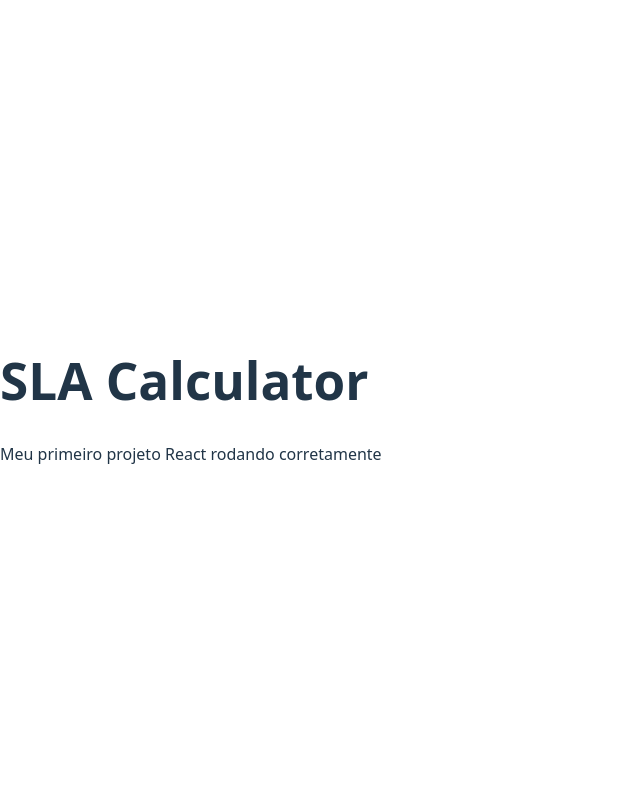
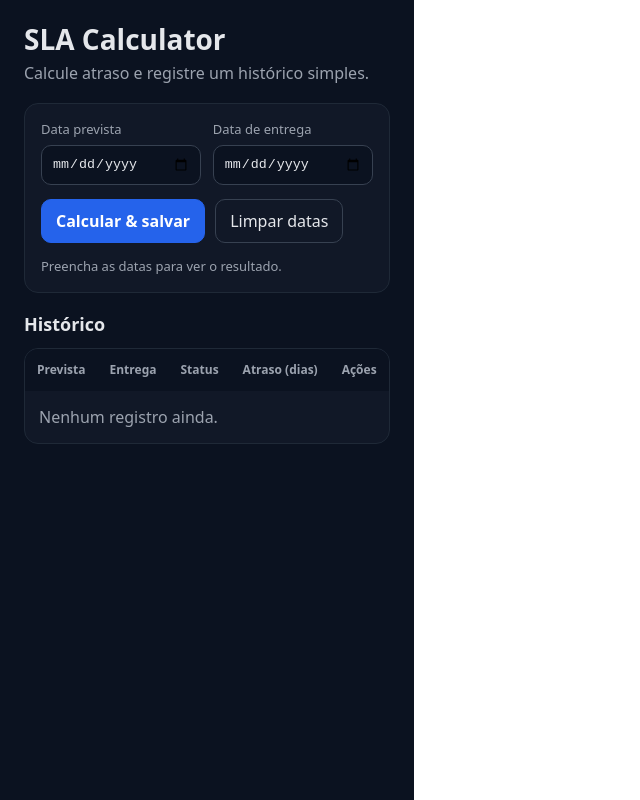
Before and after one commit to giovane-geromini/sla-calculator, a React (Vite) app: page / in a window 1280 px wide. Shown: the whole page, without its empty margins (0-640 px from the left). Built offline with nearby package versions, Linux system fonts and the light colour scheme.

Commit message:
Layout do mini app: inputs, resultado e histórico

```diff
--- a/src/App.jsx
+++ b/src/App.jsx
@@ -1,10 +1,265 @@
-function App() {
-  return (
-    <div>
-      <h1>SLA Calculator</h1>
-      <p>Meu primeiro projeto React rodando corretamente</p>
-    </div>
-  )
+import { useMemo, useState } from "react";
+
+function diffDays(dateA, dateB) {
+  const a = new Date(dateA);
+  const b = new Date(dateB);
+  // zera horas pra não dar diferença por fuso/horário
+  a.setHours(0, 0, 0, 0);
+  b.setHours(0, 0, 0, 0);
+  const ms = b - a;
+  return Math.round(ms / (1000 * 60 * 60 * 24));
 }
 
-export default App
+export default function App() {
+  const [prevista, setPrevista] = useState("");
+  const [entrega, setEntrega] = useState("");
+  const [historico, setHistorico] = useState([]);
+
+  const resultado = useMemo(() => {
+    if (!prevista || !entrega) return null;
+    const atraso = diffDays(prevista, entrega);
+    const status = atraso > 0 ? "Atrasado" : "No prazo";
+    return { atraso, status };
+  }, [prevista, entrega]);
+
+  function onCalcular() {
+    if (!prevista || !entrega) {
+      alert("Preencha as duas datas.");
+      return;
+    }
+    const atraso = diffDays(prevista, entrega);
+    const status = atraso > 0 ? "Atrasado" : "No prazo";
+
+    setHistorico((old) => [
+      {
+        id: crypto.randomUUID(),
+        prevista,
+        entrega,
+        status,
+        atraso: Math.max(0, atraso),
+        criadoEm: new Date().toISOString(),
+      },
+      ...old,
+    ]);
+  }
+
+  function onLimpar() {
+    setPrevista("");
+    setEntrega("");
+  }
+
+  function onRemover(id) {
+    setHistorico((old) => old.filter((x) => x.id !== id));
+  }
+
+  function badgeColor(status) {
+    return status === "Atrasado"
+      ? { background: "#FEE2E2", color: "#991B1B" }
+      : { background: "#DCFCE7", color: "#166534" };
+  }
+
+  return (
+    <div style={{ minHeight: "100vh", background: "#0B1220", color: "#E5E7EB" }}>
+      <div style={{ maxWidth: 980, margin: "0 auto", padding: 24 }}>
+        <header style={{ marginBottom: 18 }}>
+          <h1 style={{ margin: 0, fontSize: 28 }}>SLA Calculator</h1>
+          <p style={{ margin: "6px 0 0", color: "#9CA3AF" }}>
+            Calcule atraso e registre um histórico simples.
+          </p>
+        </header>
+
+        {/* Card do formulário */}
+        <section
+          style={{
+            background: "#111827",
+            border: "1px solid #1F2937",
+            borderRadius: 14,
+            padding: 16,
+          }}
+        >
+          <div
+            style={{
+              display: "grid",
+              gridTemplateColumns: "1fr 1fr",
+              gap: 12,
+            }}
+          >
+            <label style={{ display: "grid", gap: 6 }}>
+              <span style={{ fontSize: 13, color: "#9CA3AF" }}>Data prevista</span>
+              <input
+                type="date"
+                value={prevista}
+                onChange={(e) => setPrevista(e.target.value)}
+                style={{
+                  padding: 10,
+                  borderRadius: 10,
+                  border: "1px solid #374151",
+                  background: "#0B1220",
+                  color: "#E5E7EB",
+                }}
+              />
+            </label>
+
+            <label style={{ display: "grid", gap: 6 }}>
+              <span style={{ fontSize: 13, color: "#9CA3AF" }}>Data de entrega</span>
+              <input
+                type="date"
+                value={entrega}
+                onChange={(e) => setEntrega(e.target.value)}
+                style={{
+                  padding: 10,
+                  borderRadius: 10,
+                  border: "1px solid #374151",
+                  background: "#0B1220",
+                  color: "#E5E7EB",
+                }}
+              />
+            </label>
+          </div>
+
+          <div style={{ display: "flex", gap: 10, marginTop: 14 }}>
+            <button
+              onClick={onCalcular}
+              style={{
+                padding: "10px 14px",
+                borderRadius: 10,
+                border: "1px solid #2563EB",
+                background: "#2563EB",
+                color: "white",
+                cursor: "pointer",
+                fontWeight: 600,
+              }}
+            >
+              Calcular & salvar
+            </button>
+
+            <button
+              onClick={onLimpar}
+              style={{
+                padding: "10px 14px",
+                borderRadius: 10,
+                border: "1px solid #374151",
+                background: "transparent",
+                color: "#E5E7EB",
+                cursor: "pointer",
+              }}
+            >
+              Limpar datas
+            </button>
+          </div>
+
+          {/* Resultado */}
+          <div style={{ marginTop: 14 }}>
+            {resultado ? (
+              <div
+                style={{
+                  display: "flex",
+                  alignItems: "center",
+                  gap: 10,
+                  padding: 12,
+                  borderRadius: 12,
+                  border: "1px solid #1F2937",
+                  background: "#0B1220",
+                }}
+              >
+                <span
+                  style={{
+                    padding: "6px 10px",
+                    borderRadius: 999,
+                    fontSize: 12,
+                    fontWeight: 700,
+                    ...badgeColor(resultado.status),
+                  }}
+                >
+                  {resultado.status}
+                </span>
+
+                <span style={{ color: "#9CA3AF" }}>
+                  {resultado.status === "Atrasado"
+                    ? `Atraso: ${Math.max(0, resultado.atraso)} dia(s)`
+                    : "Entrega dentro do prazo"}
+                </span>
+              </div>
+            ) : (
+              <div style={{ color: "#9CA3AF", fontSize: 13 }}>
+                Preencha as datas para ver o resultado.
+              </div>
+            )}
+          </div>
+        </section>
+
+        {/* Histórico */}
+        <section style={{ marginTop: 18 }}>
+          <h2 style={{ margin: "0 0 10px", fontSize: 18 }}>Histórico</h2>
+
+          <div
+            style={{
+              background: "#111827",
+              border: "1px solid #1F2937",
+              borderRadius: 14,
+              overflow: "hidden",
+            }}
+          >
+            <table style={{ width: "100%", borderCollapse: "collapse" }}>
+              <thead>
+                <tr style={{ background: "#0B1220", color: "#9CA3AF", fontSize: 12 }}>
+                  <th style={{ textAlign: "left", padding: 12 }}>Prevista</th>
+                  <th style={{ textAlign: "left", padding: 12 }}>Entrega</th>
+                  <th style={{ textAlign: "left", padding: 12 }}>Status</th>
+                  <th style={{ textAlign: "left", padding: 12 }}>Atraso (dias)</th>
+                  <th style={{ textAlign: "right", padding: 12 }}>Ações</th>
+                </tr>
+              </thead>
+
+              <tbody>
+                {historico.length === 0 ? (
+                  <tr>
+                    <td colSpan={5} style={{ padding: 14, color: "#9CA3AF" }}>
+                      Nenhum registro ainda.
+                    </td>
+                  </tr>
+                ) : (
+                  historico.map((row) => (
+                    <tr key={row.id} style={{ borderTop: "1px solid #1F2937" }}>
+                      <td style={{ padding: 12 }}>{row.prevista}</td>
+                      <td style={{ padding: 12 }}>{row.entrega}</td>
+                      <td style={{ padding: 12 }}>
+                        <span
+                          style={{
+                            padding: "6px 10px",
+                            borderRadius: 999,
+                            fontSize: 12,
+                            fontWeight: 700,
+                            ...badgeColor(row.status),
+                          }}
+                        >
+                          {row.status}
+                        </span>
+                      </td>
+                      <td style={{ padding: 12 }}>{row.atraso}</td>
+                      <td style={{ padding: 12, textAlign: "right" }}>
+                        <button
+                          onClick={() => onRemover(row.id)}
+                          style={{
+                            padding: "8px 10px",
+                            borderRadius: 10,
+                            border: "1px solid #374151",
+                            background: "transparent",
+                            color: "#E5E7EB",
+                            cursor: "pointer",
+                          }}
+                        >
+                          Remover
+                        </button>
+                      </td>
+                    </tr>
+                  ))
+                )}
+              </tbody>
+            </table>
+          </div>
+        </section>
+      </div>
+    </div>
+  );
+}
```
